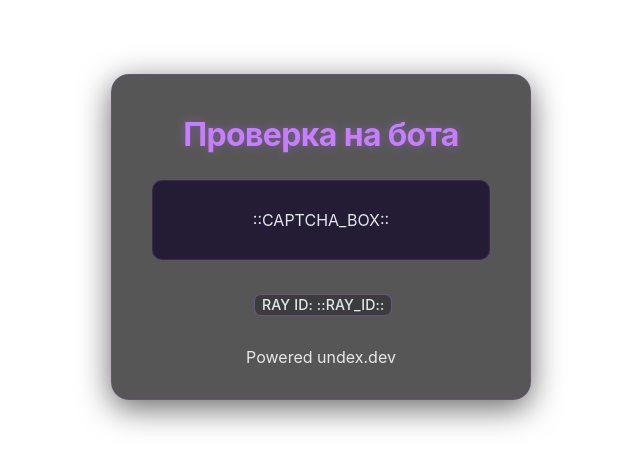
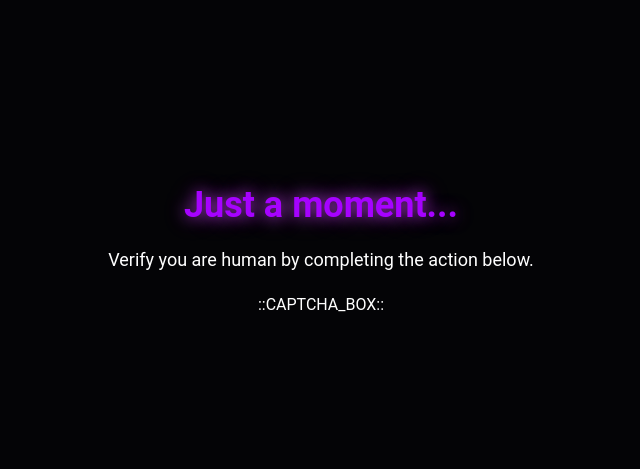
Before and after one commit to 0-undex-0/moonux-cloud, a plain HTML site: page challenge.html in a window 1280 px wide. Shown: the part 163-632 px from the top of the page, without its empty margins (319-959 px from the left). Drawn offline with Linux system fonts and the light colour scheme.

Commit message:
Challenge page

```diff
--- a/challenge.html
+++ b/challenge.html
@@ -1,182 +1 @@
-<!DOCTYPE html>
-<html lang="ru">
-<head>
-  <meta charset="UTF-8">
-  <title>Moonux - Проверка</title>
-  <meta name="viewport" content="width=device-width, initial-scale=1.0">
-  <link rel="icon" href="favicon.ico" type="image/x-icon">
-</head>
-<style>
-:root {
-  --card-bg: #000000a9;
-  --card-bg-lighter: #241C35;
-  --accent: #8c00ff;
-  --accent2: #C77DFF;
-  --text-main: #E2E8F0;
-  --text-secondary: #e8e8e8;
-  --shadow: 0 8px 32px 0 rgba(0, 0, 0, 0.6);
-  --glow: 0 0 15px rgba(169, 64, 255, 0.553);
-  --anim-duration: 1.4s;
-}
-
-* {
-  margin: 0;
-  padding: 0;
-  box-sizing: border-box;
-}
-
-html, body {
-  color: var(--text-main);
-  font-family: 'Inter', sans-serif;
-  min-height: 100vh;
-  overflow-x: hidden;
-}
-
-body {
-  display: flex;
-  flex-direction: column;
-  justify-content: center;
-  align-items: center;
-  min-height: 100vh;
-  position: relative;
-  background-image: url('background.jpg');
-  background-size: cover;
-  background-position: center;
-  background-repeat: no-repeat;
-}
-
-.container {
-  background: var(--card-bg);
-  border-radius: 18px;
-  box-shadow: var(--shadow);
-  padding: 2.5rem 2.5rem 2rem 2.5rem;
-  max-width: 420px;
-  width: 100%;
-  margin: 1.2rem;
-  text-align: center;
-  position: relative;
-  overflow: hidden;
-  z-index: 1;
-  backdrop-filter: blur(5px);
-  border: 1px solid rgba(157, 78, 221, 0.2);
-}
-
-h1 {
-  font-size: 2rem;
-  font-weight: 700;
-  color: var(--accent2);
-  margin: 0 0 0.7rem 0;
-  letter-spacing: -.02em;
-  animation: fadeInDown .8s .2s both;
-  text-shadow: 0 0 10px rgba(199, 125, 255, 0.3);
-}
-
-@keyframes fadeInDown {
-  0% { opacity: 0; transform: translateY(-30px); }
-  100% { opacity: 1; transform: translateY(0); }
-}
-
-.desc {
-  color: var(--text-secondary);
-  margin-bottom: 1.6rem;
-  animation: fadeInUp .8s .4s both;
-  line-height: 1.5;
-}
-
-@keyframes fadeInUp {
-  0% { opacity: 0; transform: translateY(30px); }
-  100% { opacity: 1; transform: translateY(0); }
-}
-
-.captcha-box {
-  margin: 1.6rem 0 1.1rem 0;
-  min-height: 80px;
-  display: flex;
-  align-items: center;
-  justify-content: center;
-  animation: fadeInUp .8s .6s both;
-  background: var(--card-bg-lighter);
-  border-radius: 10px;
-  padding: 15px;
-  border: 1px solid rgba(157, 78, 221, 0.2);
-}
-
-.copy {
-  color: var(--text-secondary);
-  animation: fadeInUp .8s 1s both;
-  margin-top: 2rem;
-}
-
-.link {
-  color: var(--text-secondary);
-  text-decoration: none;
-  transition: color 0.3s ease;
-}
-
-.link:hover {
-  color: var(--accent2);
-}
-
-.footer-note {
-  color: var(--text-secondary);
-  font-size: .93em;
-  margin-top: 2.2rem;
-  animation: fadeInUp .8s 1s both;
-  text-align: center;
-}
-
-.footer-token-list {
-  margin-top: 0.5em;
-  font-size: .95em;
-  color: var(--text-secondary);
-}
-
-.footer-token-label {
-  font-size: .92em;
-  color: var(--text-secondary);
-}
-
-.footer-token-value {
-  color: var(--text-main);
-  font-weight: 500;
-  background: rgba(0, 0, 0, 0.3);
-  border-radius: 6px;
-  padding: .12em .5em;
-  display: inline-block;
-  margin-left: 0.3em;
-  box-shadow: 0 0 0 1px rgba(157, 78, 221, 0.3);
-  letter-spacing: .01em;
-}
-
-@media (max-width: 580px) {
-  .container {
-    max-width: 95vw;
-    padding: 1.5rem 1rem 1.5rem 1rem;
-  }
-
-  .copy {
-    right: 4px;
-    top: 8px;
-    padding: 4px 18px;
-  }
-
-  .sphere {
-    filter: blur(30px);
-  }
-}
-</style>
-<body>
-  <div class="container">
-    <h1>Проверка на бота</h1>
-    <div class="captcha-box">
-      ::CAPTCHA_BOX::
-    </div>
-    <div class="footer-note">
-      <div class="footer-token-list">
-        <div><span class="footer-token-value">RAY ID: ::RAY_ID::</span></div>
-      </div>
-    </div>
-    <div class="copy"><a href="https://discord.com/users/1251117318726221855" class="link">Powered undex.dev</a></div>
-  </div>
-</body>
-</html>
+<!DOCTYPE html><html lang="en"><head><meta charset="UTF-8"><meta name="viewport" content="width=device-width, initial-scale=1.0"><title>Just a moment...</title><style>::selection { color: white; background-color: #a602ff76; } body { background-color: #040406; color: #fff; font-family: 'Roboto', sans-serif; margin: 0; height: 100vh; display: flex; justify-content: center; align-items: center; overflow: hidden; } .container { text-align: center; animation: fadeIn 1s ease-in-out } h1 { font-size: 36px; font-weight: 700; margin-bottom: 20px; color: #a602ff; text-shadow: 0 0 15px rgba(214, 78, 255, 0.7), 0 0 25px rgba(199, 46, 255, 0.4); } p { font-size: 18px; font-weight: 400; line-height: 1.6; } .captcha-box { margin-top: 20px; } small { font-size: 12px; } @keyframes fadeIn { from { opacity: 0; transform: translateY(10px); } to { opacity: 1; transform: translateY(0); } }</style></head><body><div class="container"><h1>Just a moment...</h1><p>Verify you are human by completing the action below.</p><div class="captcha-box">::CAPTCHA_BOX::</div></div></body></html>
```
